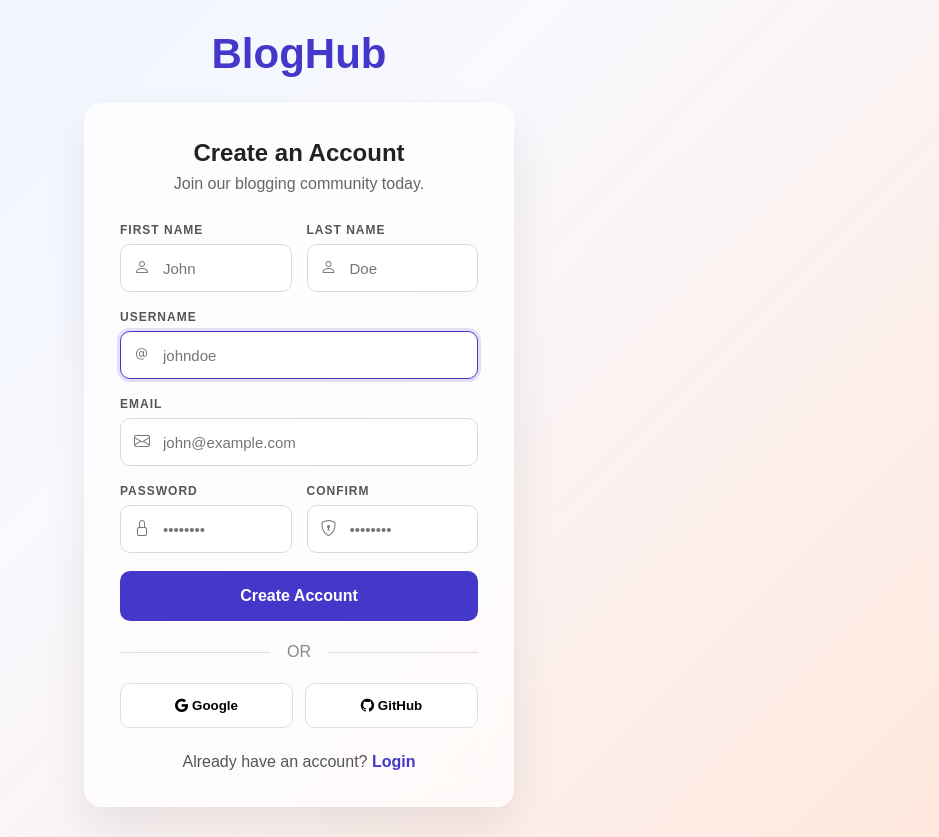
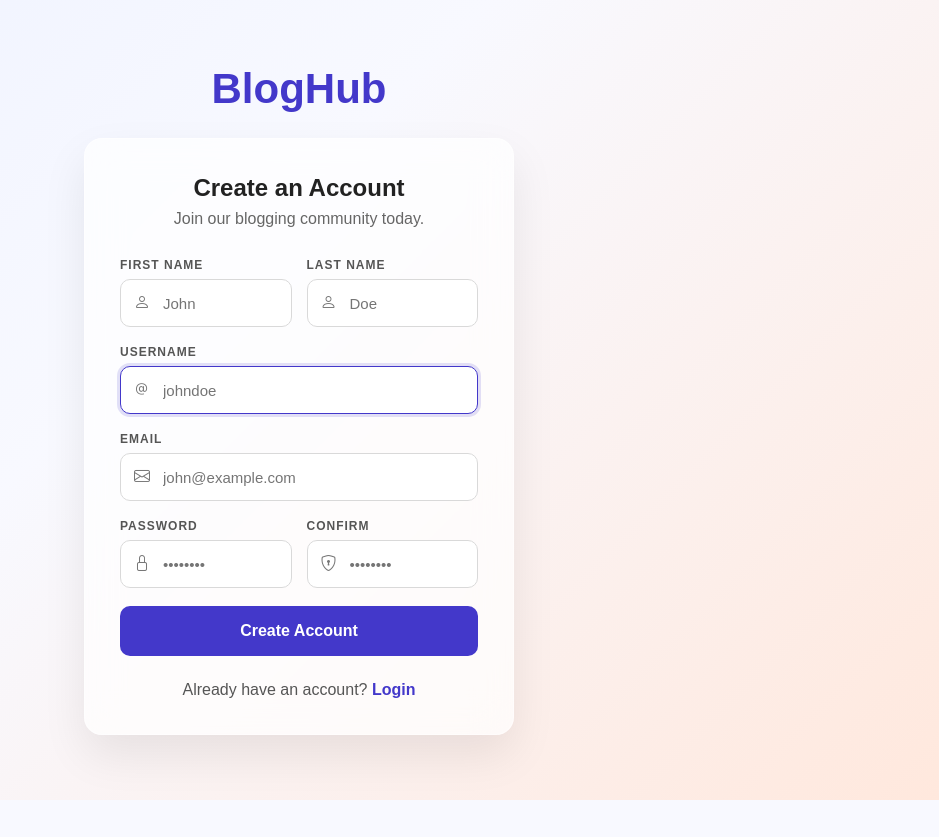
Before and after one commit to kowshikkumarkundu/Multi-Author-blog, a Django app: page /user/register/ in a window 1280 px wide. Shown: the whole page, without its empty margins (341-1280 px from the left). After the commit the page ends 800 px from the top, so only its background shows below. Run offline with Django 5.2, Linux system fonts and the light colour scheme.

Commit message:
remove social login,register from register,login templates

```diff
--- a/templates/accounts/register.html
+++ b/templates/accounts/register.html
@@ -396,24 +396,6 @@ font-size:34px;
 
         </form>
 
-        <div class="or">
-            OR
-        </div>
-
-        <div class="social">
-
-            <button>
-                <i class="bi bi-google"></i>
-                Google
-            </button>
-
-            <button>
-                <i class="bi bi-github"></i>
-                GitHub
-            </button>
-
-        </div>
-
         <div class="login">
 
             Already have an account?
```
Also changed, not shown: templates/accounts/login.html (+0 -18 lines).
